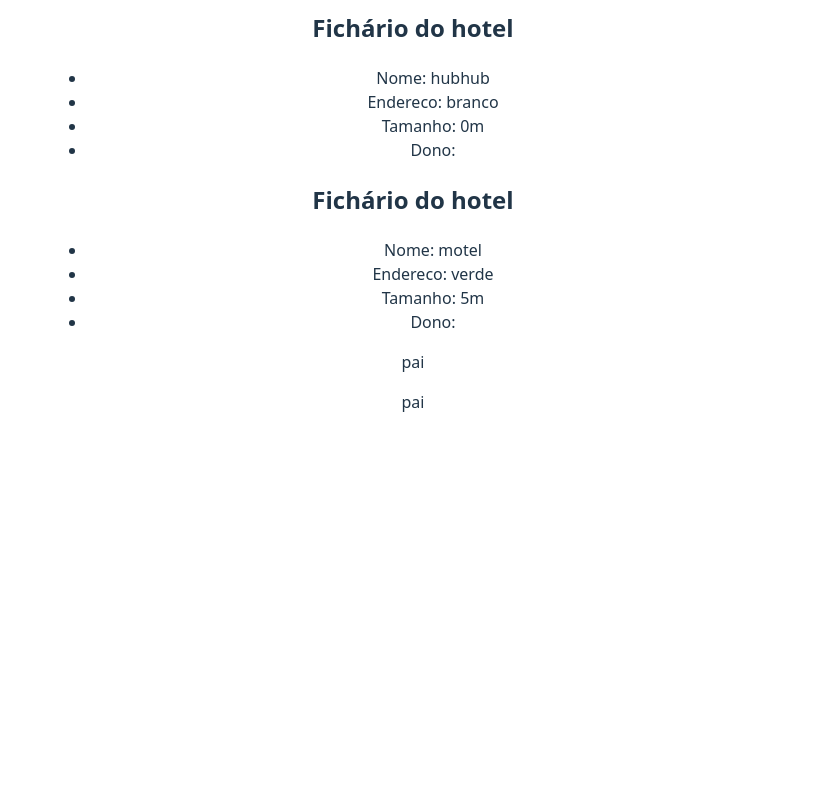
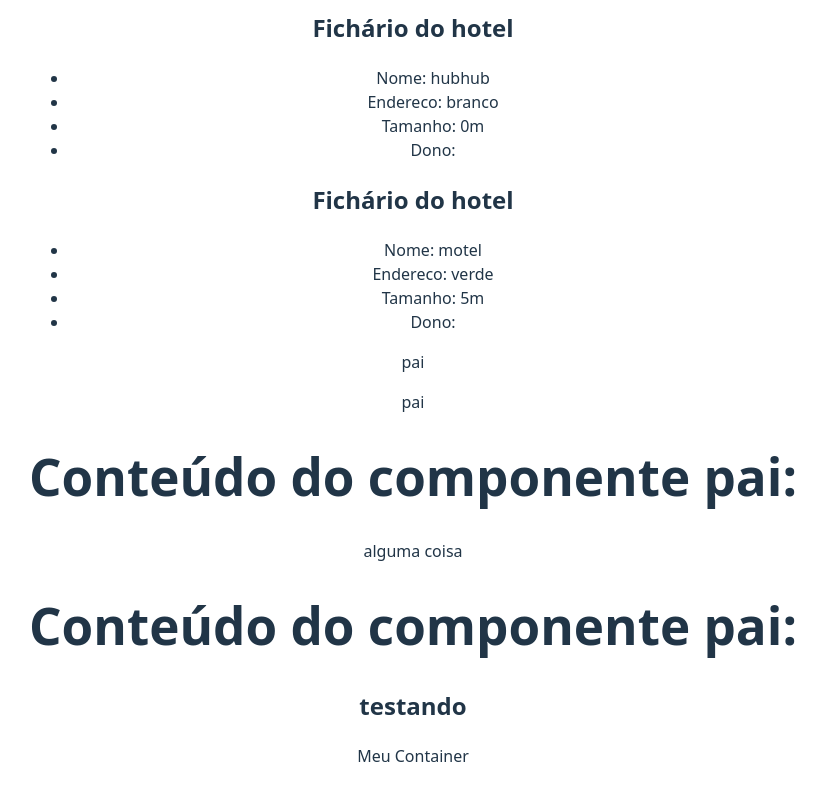
Before and after one commit to LUCASGOODPROGRAMMER/FRONT-END_ESTUDO, a React (Vite) app in the folder html_css_js_react/3_MAIS_SOBRE_REACT/avancando_em_react/: page / in a window 1280 px wide. Shown: the part 2259-3059 px from the top of the page, without its empty margins (227-1053 px from the left). Before the commit the page ends 2721 px from the top, so only its background shows below. Built offline with nearby package versions, Linux system fonts and the light colour scheme.

Commit message:
children prop

```diff
--- a/html_css_js_react/3_MAIS_SOBRE_REACT/avancando_em_react/src/App.jsx
+++ b/html_css_js_react/3_MAIS_SOBRE_REACT/avancando_em_react/src/App.jsx
@@ -13,6 +13,8 @@ import ConditionalRender from './components/ConditionalRender'
 import ShowUserName from './components/ShowUserName'
 import HotelDetails from './components/HotelDetails'
 import Fragment from './components/Fragment'
+import Container from './components/Container'
+import { Children } from 'react'
 
 // renderização de listas com componentes
 const hotels = [
@@ -52,6 +54,17 @@ function App() {
       ))}
 
       <Fragment/>
+
+      {/**children */}
+      <Container>
+        <p>alguma coisa</p>
+      </Container>
+      <Container>
+        <div>
+          <h2>testando</h2>
+          <p>Meu Container</p>
+        </div>
+      </Container>
     </>
   )
 }
--- /dev/null
+++ b/html_css_js_react/3_MAIS_SOBRE_REACT/avancando_em_react/src/components/Container.jsx
@@ -0,0 +1,10 @@
+const Container = ({ children }) => {
+  return (
+    <div>
+      <h1>Conteúdo do componente pai:</h1>
+      {children}
+    </div>
+  );
+};
+
+export default Container;
```
Also changed, not shown: 1 other file (tests, documents, lock files or other folders).
